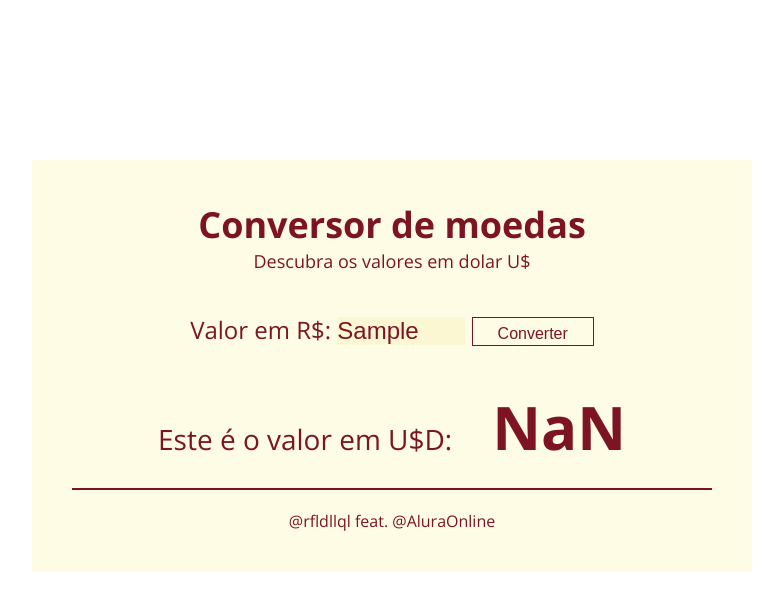
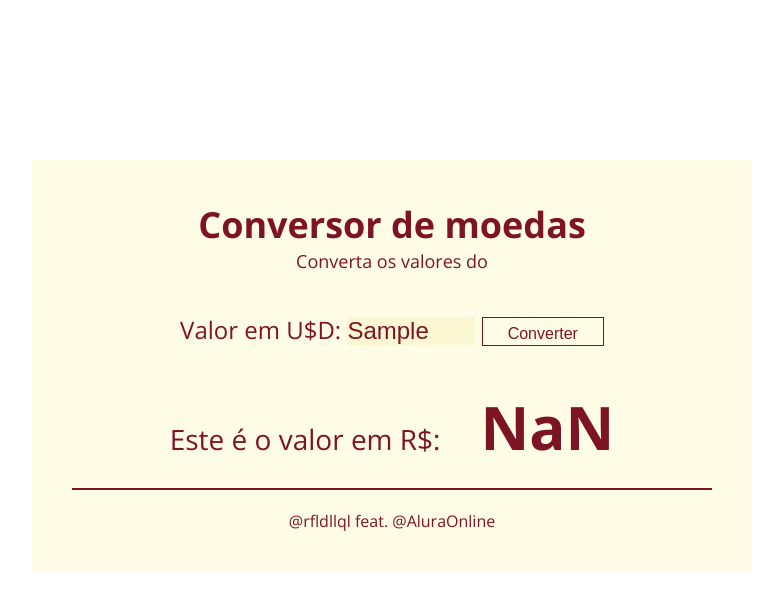
Before and after one commit to rafaeldellaquila/imersao-dev-conversor-de-moedas, a plain HTML site: page index.html in a window 1280 px wide. Both pictures are taken after typing "Sample" into the empty fields and a click on the button "Converter". Shown: the whole page, without its empty margins (248-1031 px from the left). Drawn offline with nearby package versions, Linux system fonts and the light colour scheme.

Commit message:
:ambulance: ajustando conversão correta do dolar para o real

```diff
--- a/index.html
+++ b/index.html
@@ -13,10 +13,10 @@
   <body>
     <div class="container">
       <h1 class="page-title">Conversor de moedas</h1>
-      <p class="page-subtitle">Descubra os valores em dolar U$</p>
+      <p class="page-subtitle">Converta os valores do</p>
       <form class="brl-form">
-        <label class="text" for="valorReal">Valor em R$:</label>
-        <input type="text" id="ValorReal" name="ValorReal" />
+        <label class="text" for="valorDolar">Valor em U$D:</label>
+        <input type="text" id="dolarValue" name="valorDolar" />
         <input
           onclick="getValue()"
           class="btn"
@@ -24,8 +24,8 @@
           value="Converter"
         />
       </form>
-      <p class="dolar-text">
-        Este é o valor em U$D:<span id="dolarValue"> </span>
+      <p class="real-text">
+        Este é o valor em R$:<span id="realValue"> </span>
       </p>
       <p class="footer">
         <a href="http://www.twitter.com/rfldllql" target="_blank">@rfldllql</a>
--- a/script.js
+++ b/script.js
@@ -1,5 +1,5 @@
 function getValue() {
-  var myValue = document.getElementById("ValorReal").value;
+  var myValue = document.getElementById("dolarValue").value;
   var dolarConvert = parseFloat(myValue * 5.51).toFixed(2);
-  document.getElementById("dolarValue").innerHTML = dolarConvert;
+  document.getElementById("realValue").innerHTML = dolarConvert;
 }
--- a/style.css
+++ b/style.css
@@ -55,11 +55,11 @@ body {
   font-size: 16px;
 }
 
-.dolar-text {
+.real-text {
   font-size: 28px;s
 }
 
-.dolar-text > span {
+.real-text > span {
   font-size: 60px;
   font-weight: bold;
   margin-left: 40px;
```
